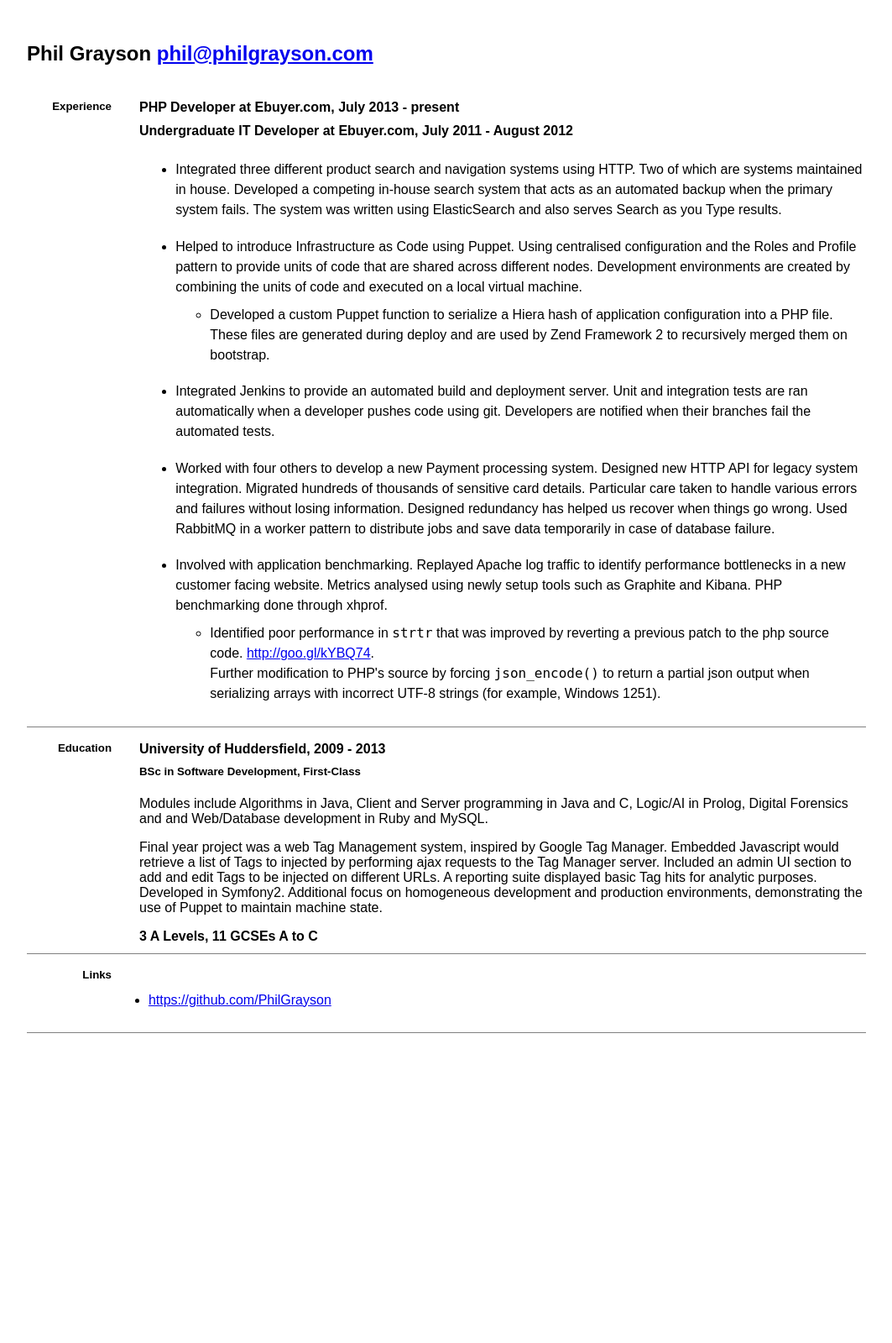
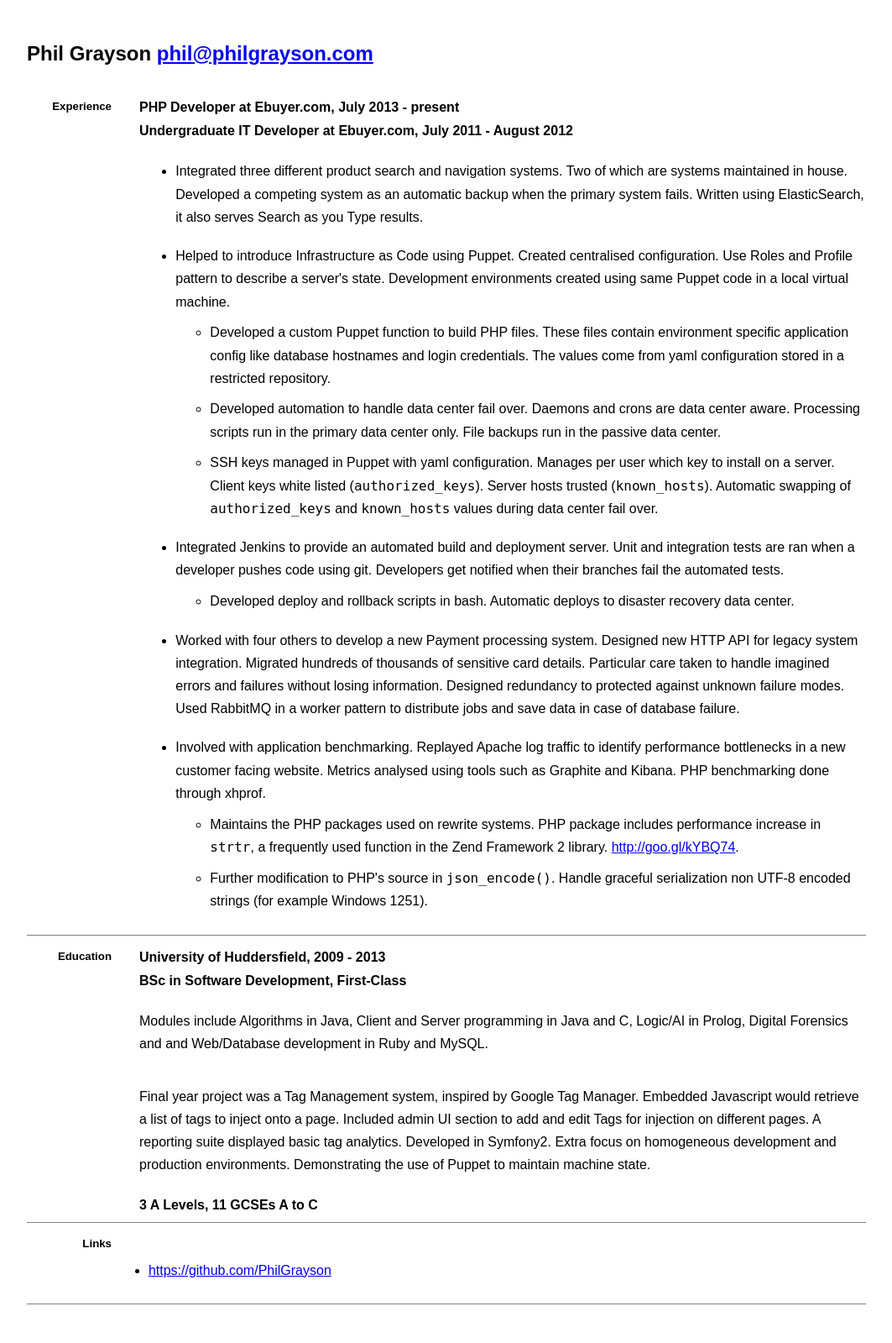
Before and after one commit to PhilGrayson/philgrayson.github.io, a PHP site: page / in a window 1280 px wide. Shown: the whole page at 84% size, without its empty margins (108-1171 px from the left). Before the commit the page ends 1230 px from the top, so only its background shows below. Run offline with PHP 8.4, Linux system fonts and the light colour scheme.

Commit message:
Fix typos, hemingwayapp-ify the text

```diff
--- a/css/custom.css
+++ b/css/custom.css
@@ -78,9 +78,10 @@ ul {
   padding:0;
 }
 
-ul li {
+ul li,
+p {
   padding:0.6em 0;
-  line-height:1.5;
+  line-height:1.7;
 }
 
 ul li ul li {
--- a/index.html
+++ b/index.html
@@ -22,29 +22,39 @@
             <h4>Undergraduate IT Developer at Ebuyer.com, July 2011 - August 2012</h4>
             <ul>
               <li>
-Integrated three different product search and navigation systems using HTTP. Two of which are systems maintained in house. Developed a competing in-house search system that acts as an automated backup when the primary system fails. The system was written using ElasticSearch and also serves Search as you Type results.
+Integrated three different product search and navigation systems. Two of which are systems maintained in house. Developed a competing system as an automatic backup when the primary system fails. Written using ElasticSearch, it also serves Search as you Type results.
               </li>
               <li>
-Helped to introduce Infrastructure as Code using Puppet. Using centralised configuration and the Roles and Profile pattern to provide units of code that are shared across different nodes. Development environments are created by combining the units of code and executed on a local virtual machine.
+Helped to introduce Infrastructure as Code using Puppet. Created centralised configuration. Use Roles and Profile pattern to describe a server's state. Development environments created using same Puppet code in a local virtual machine.
                 <ul>
                     <li>
-Developed a custom Puppet function to serialize a Hiera hash of application configuration into a PHP file. These files are generated during deploy and are used by Zend Framework 2 to recursively merged them on bootstrap.
+Developed a custom Puppet function to build PHP files. These files contain environment specific application config like database hostnames and login credentials. The values come from yaml configuration stored in a restricted repository.
+                    </li>
+                    <li>
+Developed automation to handle data center fail over. Daemons and crons are data center aware. Processing scripts run in the primary data center only. File backups run in the passive data center.
+                    </li>
+                    <li>
+SSH keys managed in Puppet with yaml configuration. Manages per user which key to install on a server. Client keys white listed (<code>authorized_keys</code>). Server hosts trusted (<code>known_hosts</code>). Automatic swapping of <code>authorized_keys</code> and <code>known_hosts</code> values during data center fail over.
                     </li>
                 </ul>
               </li>
               <li>
-Integrated Jenkins to provide an automated build and deployment server. Unit and integration tests are ran automatically when a developer pushes code using git. Developers are notified when their branches fail the automated tests.
+Integrated Jenkins to provide an automated build and deployment server. Unit and integration tests are ran when a developer pushes code using git. Developers get notified when their branches fail the automated tests.
+                <ul>
+                  <li>Developed deploy and rollback scripts in bash. Automatic deploys to disaster recovery data center.</li>
+                </ul>
               </li>
               <li>
-Worked with four others to develop a new Payment processing system. Designed new HTTP API for legacy system integration. Migrated hundreds of thousands of sensitive card details. Particular care taken to handle various errors and failures without losing information. Designed redundancy has helped us recover when things go wrong. Used RabbitMQ in a worker pattern to distribute jobs and save data temporarily in case of database failure.
+Worked with four others to develop a new Payment processing system. Designed new HTTP API for legacy system integration. Migrated hundreds of thousands of sensitive card details. Particular care taken to handle imagined errors and failures without losing information. Designed redundancy to protected against unknown failure modes. Used RabbitMQ in a worker pattern to distribute jobs and save data in case of database failure.
               </li>
               <li>
-Involved with application benchmarking. Replayed Apache log traffic to identify performance bottlenecks in a new customer facing website. Metrics analysed using newly setup tools such as Graphite and Kibana. PHP benchmarking done through xhprof.
+Involved with application benchmarking. Replayed Apache log traffic to identify performance bottlenecks in a new customer facing website. Metrics analysed using tools such as Graphite and Kibana. PHP benchmarking done through xhprof.
                 <ul>
                   <li>
-Identified poor performance in <code>strtr</code> that was improved by reverting a previous patch to the php source code. <a href="http://markmail.org/message/w6lez2c6vlgaupay">http://goo.gl/kYBQ74</a>.
-<br />
-Further modification to PHP's source by forcing <code>json_encode()</code> to return a partial json output when serializing arrays with incorrect UTF-8 strings (for example, Windows 1251).
+Maintains the PHP packages used on rewrite systems. PHP package includes performance increase in <code>strtr</code>, a frequently used function in the Zend Framework 2 library. <a href="http://markmail.org/message/w6lez2c6vlgaupay">http://goo.gl/kYBQ74</a>.
+                  </li>
+                  <li>
+Further modification to PHP's source in <code>json_encode()</code>. Handle graceful serialization non UTF-8 encoded strings (for example Windows 1251).
                   </li>
                 </ul>
               </li>
@@ -55,9 +65,10 @@ Further modification to PHP's source by forcing <code>json_encode()</code> to re
           <td class="title"><h5>Education</h5></td>
           <td>
             <h4>University of Huddersfield, 2009 - 2013</h4>
-            <h5>BSc in Software Development, First-Class</h5>
+            <h4>BSc in Software Development, First-Class</h4>
             <p>Modules include Algorithms in Java, Client and Server programming in Java and C, Logic/AI in Prolog, Digital Forensics and and Web/Database development in Ruby and MySQL.</p>
-            <p>Final year project was a web Tag Management system, inspired by Google Tag Manager. Embedded Javascript would retrieve a list of Tags to injected by performing ajax requests to the Tag Manager server. Included an admin UI section to add and edit Tags to be injected on different URLs. A reporting suite displayed basic Tag hits for analytic purposes. Developed in Symfony2. Additional focus on homogeneous development and production environments, demonstrating the use of Puppet to maintain machine state.</p>
+            <p>Final year project was a Tag Management system, inspired by Google Tag Manager. Embedded Javascript would retrieve a list of tags to inject onto a page. Included admin UI section to add and edit Tags for injection on different pages. A reporting suite displayed basic tag analytics. Developed in Symfony2. Extra focus on homogeneous development and production environments. Demonstrating the use of Puppet to maintain machine state.</p>
+
             <h4>3 A Levels, 11 GCSEs A to C</h4>
           </td>
         </tr>
```
